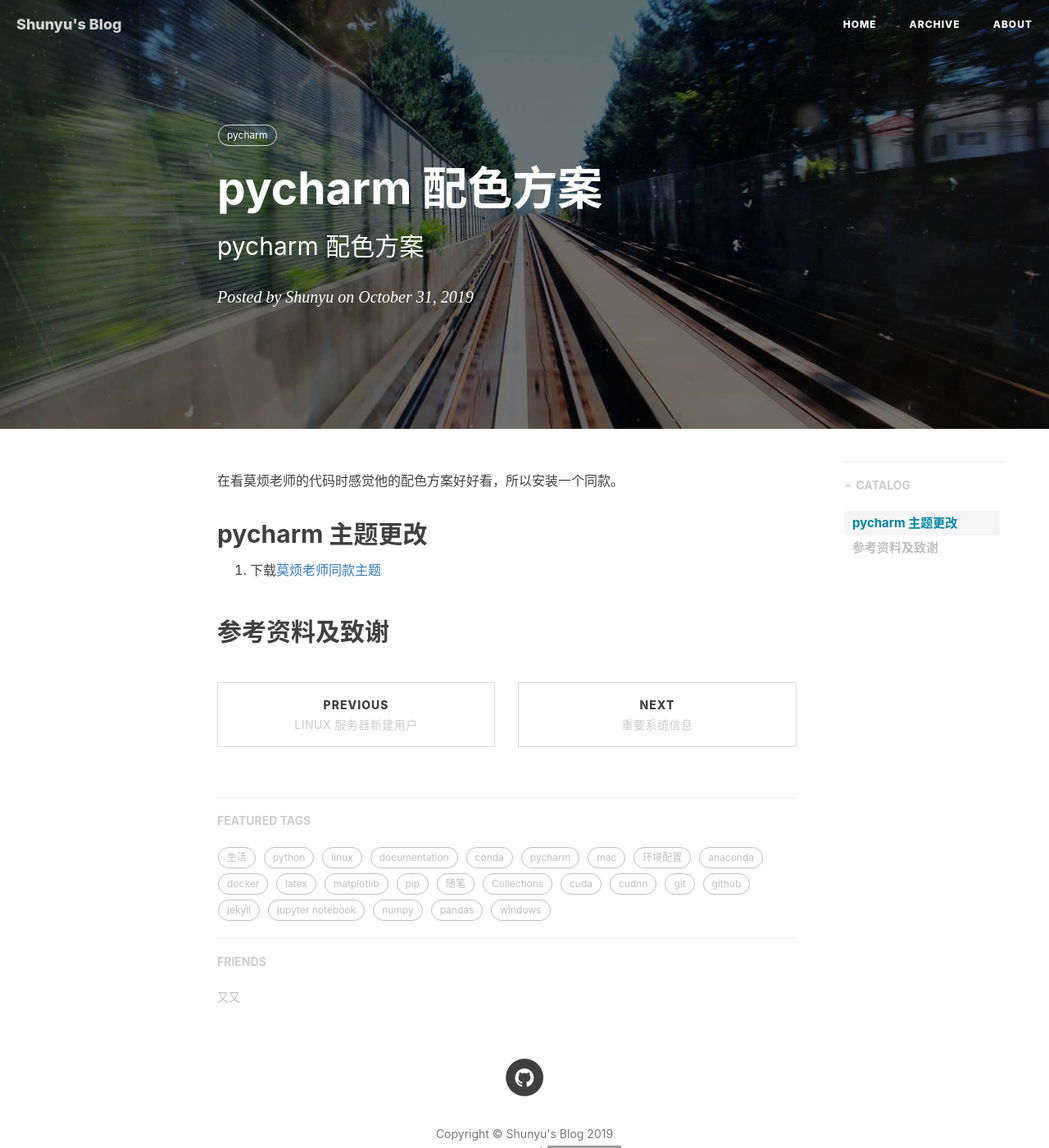
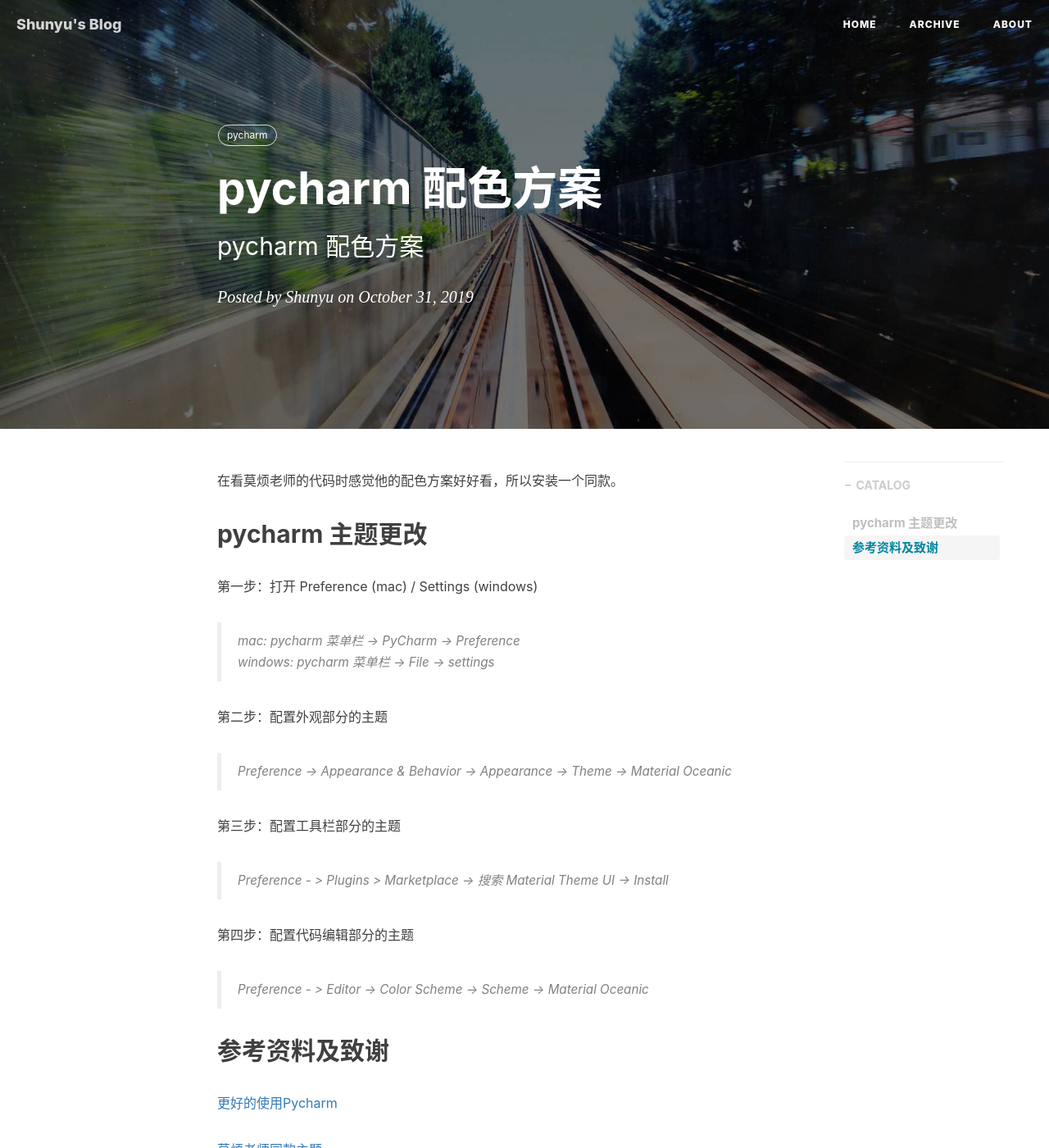
Before and after one commit to liushunyu/blog, a Jekyll site: the page built from _posts/2019-10-31-pycharm 配色方案.md, in a window 1280 px wide and 1400 px high. Shown: the whole window at 82% size. Built offline with Jekyll 4.4.1, drawn with Linux system fonts in a browser that asks for light colours; nearby versions of some CDN libraries; comment, search, counter and statistics services are not loaded; grey boxes are pictures that could not be loaded.

Commit message:
Update 2019-10-31-pycharm 配色方案.md

```diff
--- a/_posts/2019-10-31-pycharm 配色方案.md
+++ b/_posts/2019-10-31-pycharm 配色方案.md
@@ -19,8 +19,34 @@
 
 ## pycharm 主题更改
 
-1. 下载[莫烦老师同款主题](https://morvanzhou.github.io/static/files/Morvan%20Pycharm%20color%20scheme.icls)
+第一步：打开 Preference (mac) / Settings (windows)
+
+> mac: pycharm 菜单栏 -> PyCharm -> Preference
+>
+> windows: pycharm 菜单栏 -> File -> settings
+
+
+
+第二步：配置外观部分的主题
+
+> Preference -> Appearance & Behavior -> Appearance -> Theme -> Material Oceanic
+
+
+
+第三步：配置工具栏部分的主题
+
+> Preference - > Plugins > Marketplace -> 搜索 Material Theme UI -> Install
+
+
+
+第四步：配置代码编辑部分的主题
+
+> Preference - > Editor -> Color Scheme -> Scheme -> Material Oceanic
 
 
 
 ## 参考资料及致谢
+
+[更好的使用Pycharm](https://www.jianshu.com/p/d43b7aa0ff91)
+
+[莫烦老师同款主题](https://morvanzhou.github.io/static/files/Morvan%20Pycharm%20color%20scheme.icls)
```
